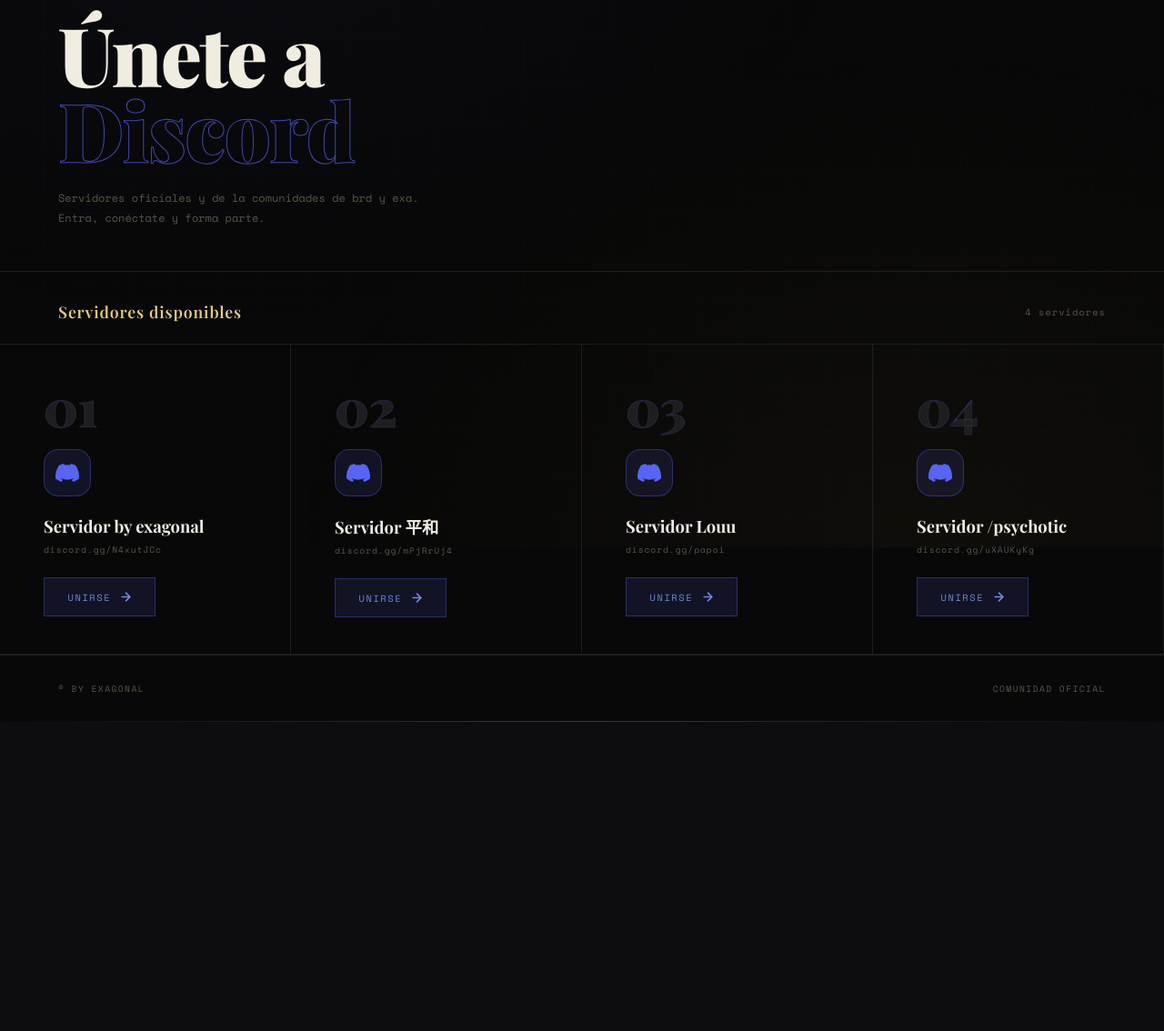
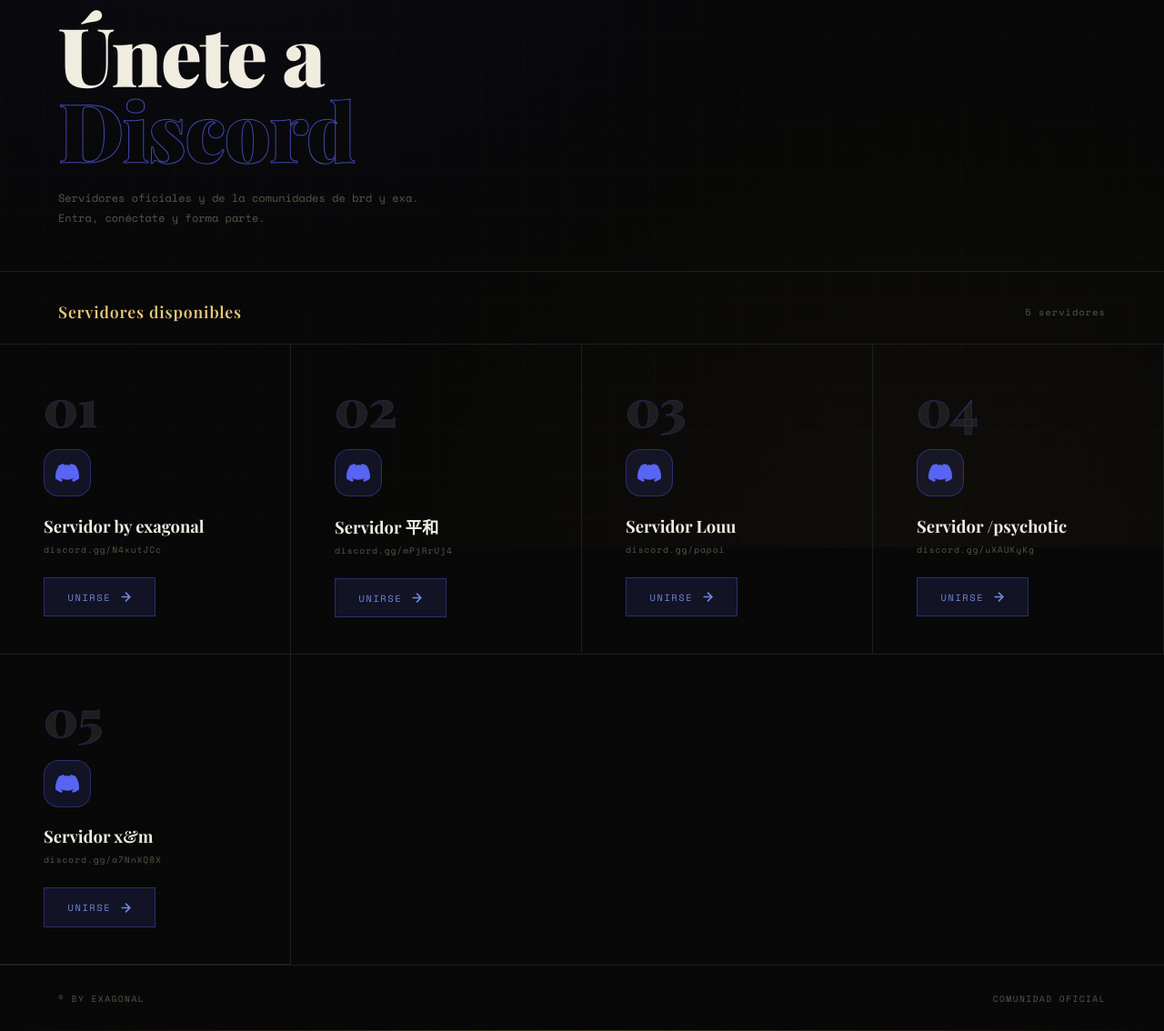
Before and after one commit to createexagonal/mainexa, a Flask app: page /discord in a window 1280 px wide. Shown: the part 198-1332 px from the top of the page at 91% size. Before the commit the page ends 992 px from the top, so only its background shows below. Run offline with Flask 3, Linux system fonts and the light colour scheme.

Commit message:
Update discord.html

```diff
--- a/templates/discord.html
+++ b/templates/discord.html
@@ -99,7 +99,6 @@
     background: var(--golddim);
   }
 
-  /* Hero */
   .hero {
     position: relative;
     z-index: 1;
@@ -150,7 +149,6 @@
     max-width: 420px;
   }
 
-  /* Servers grid */
   .section-header {
     position: relative;
     z-index: 1;
@@ -198,15 +196,14 @@
     transform-origin: left;
   }
 
-  .server-card:hover {
-    background: rgba(88,101,242,0.05);
-  }
+  .server-card:hover { background: rgba(88,101,242,0.05); }
   .server-card:hover::before { transform: scaleX(1); }
 
-  .server-card:nth-child(1) { animation-delay: 0.15s; }
-  .server-card:nth-child(2) { animation-delay: 0.25s; }
-  .server-card:nth-child(3) { animation-delay: 0.35s; }
-  .server-card:nth-child(4) { animation-delay: 0.45s; }
+  .server-card:nth-child(1) { animation-delay: 0.10s; }
+  .server-card:nth-child(2) { animation-delay: 0.20s; }
+  .server-card:nth-child(3) { animation-delay: 0.30s; }
+  .server-card:nth-child(4) { animation-delay: 0.40s; }
+  .server-card:nth-child(5) { animation-delay: 0.50s; }
 
   .server-num {
     font-family: 'Playfair Display', serif;
@@ -271,10 +268,7 @@
     border-color: var(--discord);
   }
 
-  .join-btn svg {
-    width: 13px; height: 13px;
-    transition: transform 0.2s;
-  }
+  .join-btn svg { width: 13px; height: 13px; transition: transform 0.2s; }
   .join-btn:hover svg { transform: translateX(3px); }
 
   footer {
@@ -323,7 +317,7 @@
 </header>
 
 <section class="hero">
-  <div class="hero-tag">Comunidades </div>
+  <div class="hero-tag">Comunidades</div>
   <h1>
     <span class="line1">Únete a</span>
     <span class="line2">Discord</span>
@@ -333,7 +327,7 @@
 
 <div class="section-header">
   <div class="section-title">Servidores disponibles</div>
-  <div style="font-size:0.65rem;color:var(--muted);letter-spacing:0.1em;">4 servidores</div>
+  <div style="font-size:0.65rem;color:var(--muted);letter-spacing:0.1em;">5 servidores</div>
 </div>
 
 <div class="servers-grid">
@@ -350,9 +344,7 @@
     <div class="server-invite">discord.gg/N4xutJCc</div>
     <a href="https://discord.gg/N4xutJCc" target="_blank" rel="noopener" class="join-btn">
       Unirse
-      <svg viewBox="0 0 12 12" fill="none" stroke="currentColor" stroke-width="1.5" stroke-linecap="round">
-        <path d="M2 6h8M6 2l4 4-4 4"/>
-      </svg>
+      <svg viewBox="0 0 12 12" fill="none" stroke="currentColor" stroke-width="1.5" stroke-linecap="round"><path d="M2 6h8M6 2l4 4-4 4"/></svg>
     </a>
   </div>
 
@@ -368,9 +360,7 @@
     <div class="server-invite">discord.gg/mPjRrUj4</div>
     <a href="https://discord.gg/mPjRrUj4" target="_blank" rel="noopener" class="join-btn">
       Unirse
-      <svg viewBox="0 0 12 12" fill="none" stroke="currentColor" stroke-width="1.5" stroke-linecap="round">
-        <path d="M2 6h8M6 2l4 4-4 4"/>
-      </svg>
+      <svg viewBox="0 0 12 12" fill="none" stroke="currentColor" stroke-width="1.5" stroke-linecap="round"><path d="M2 6h8M6 2l4 4-4 4"/></svg>
     </a>
   </div>
 
@@ -386,9 +376,7 @@
     <div class="server-invite">discord.gg/papoi</div>
     <a href="https://discord.gg/papoi" target="_blank" rel="noopener" class="join-btn">
       Unirse
-      <svg viewBox="0 0 12 12" fill="none" stroke="currentColor" stroke-width="1.5" stroke-linecap="round">
-        <path d="M2 6h8M6 2l4 4-4 4"/>
-      </svg>
+      <svg viewBox="0 0 12 12" fill="none" stroke="currentColor" stroke-width="1.5" stroke-linecap="round"><path d="M2 6h8M6 2l4 4-4 4"/></svg>
     </a>
   </div>
 
@@ -404,9 +392,23 @@
     <div class="server-invite">discord.gg/uXAUKyKg</div>
     <a href="https://discord.gg/uXAUKyKg" target="_blank" rel="noopener" class="join-btn">
       Unirse
-      <svg viewBox="0 0 12 12" fill="none" stroke="currentColor" stroke-width="1.5" stroke-linecap="round">
-        <path d="M2 6h8M6 2l4 4-4 4"/>
+      <svg viewBox="0 0 12 12" fill="none" stroke="currentColor" stroke-width="1.5" stroke-linecap="round"><path d="M2 6h8M6 2l4 4-4 4"/></svg>
+    </a>
+  </div>
+
+  <!-- Server 5 -->
+  <div class="server-card">
+    <div class="server-num">05</div>
+    <div class="server-icon">
+      <svg viewBox="0 0 24 24" xmlns="http://www.w3.org/2000/svg">
+        <path d="M20.317 4.37a19.791 19.791 0 0 0-4.885-1.515.074.074 0 0 0-.079.037c-.21.375-.444.864-.608 1.25a18.27 18.27 0 0 0-5.487 0 12.64 12.64 0 0 0-.617-1.25.077.077 0 0 0-.079-.037A19.736 19.736 0 0 0 3.677 4.37a.07.07 0 0 0-.032.027C.533 9.046-.32 13.58.099 18.057a.082.082 0 0 0 .031.057 19.9 19.9 0 0 0 5.993 3.03.078.078 0 0 0 .084-.028 14.09 14.09 0 0 0 1.226-1.994.076.076 0 0 0-.041-.106 13.107 13.107 0 0 1-1.872-.892.077.077 0 0 1-.008-.128 10.2 10.2 0 0 0 .372-.292.074.074 0 0 1 .077-.01c3.928 1.793 8.18 1.793 12.062 0a.074.074 0 0 1 .078.01c.12.098.246.198.373.292a.077.077 0 0 1-.006.127 12.299 12.299 0 0 1-1.873.892.077.077 0 0 0-.041.107c.36.698.772 1.362 1.225 1.993a.076.076 0 0 0 .084.028 19.839 19.839 0 0 0 6.002-3.03.077.077 0 0 0 .032-.054c.5-5.177-.838-9.674-3.549-13.66a.061.061 0 0 0-.031-.03z"/>
       </svg>
+    </div>
+    <div class="server-name">Servidor x&m</div>
+    <div class="server-invite">discord.gg/a7NnXQ8X</div>
+    <a href="https://discord.gg/a7NnXQ8X" target="_blank" rel="noopener" class="join-btn">
+      Unirse
+      <svg viewBox="0 0 12 12" fill="none" stroke="currentColor" stroke-width="1.5" stroke-linecap="round"><path d="M2 6h8M6 2l4 4-4 4"/></svg>
     </a>
   </div>
 
```
